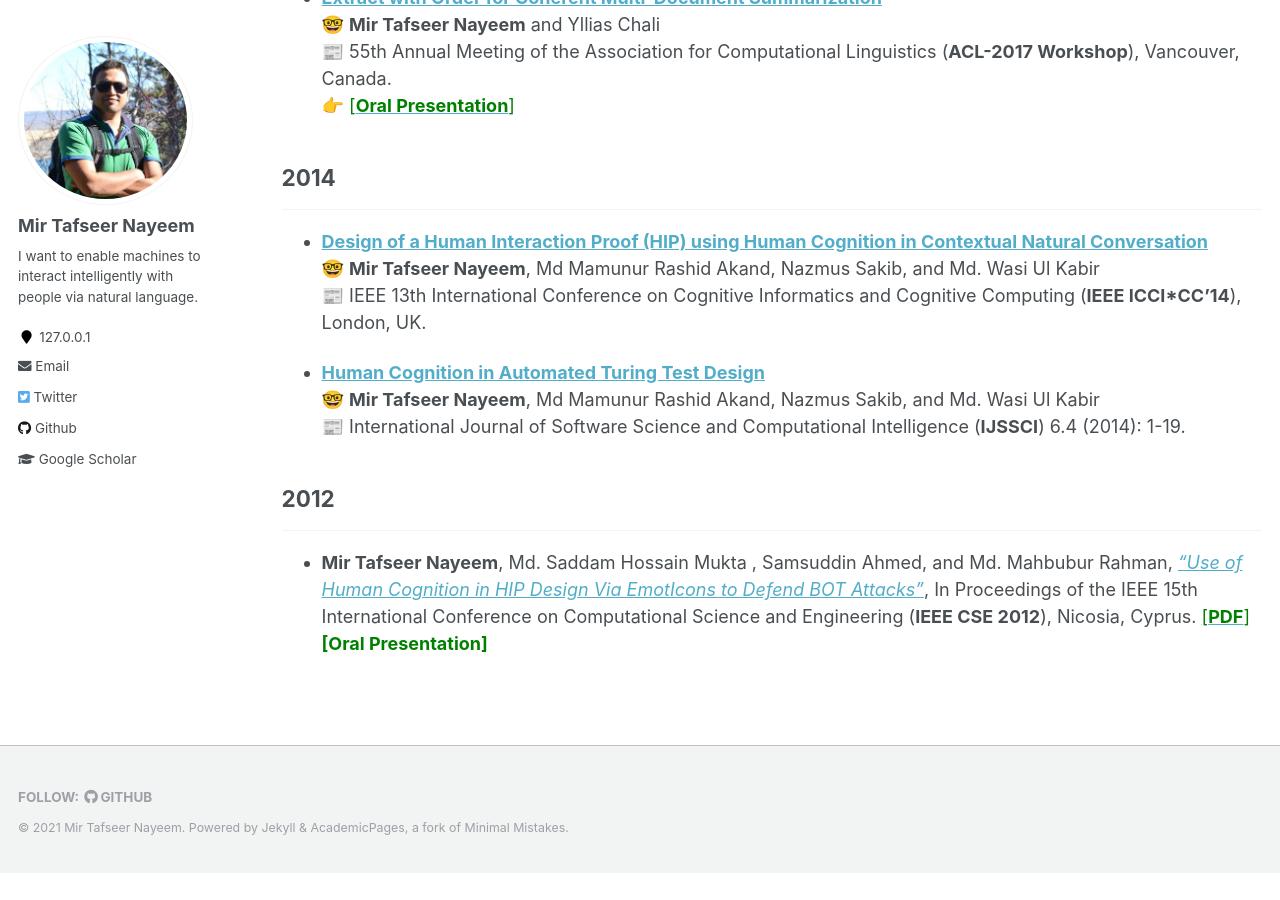
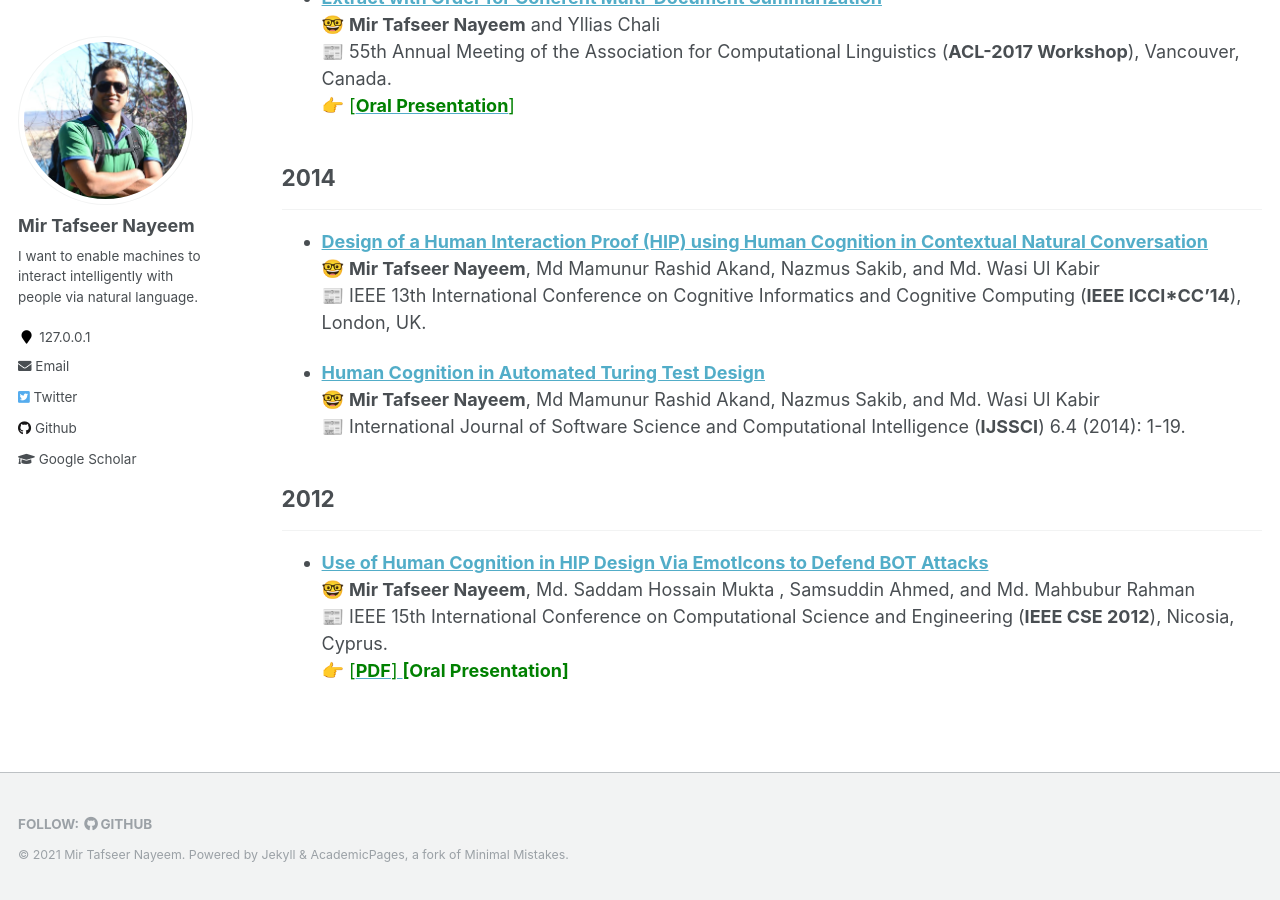
Before and after one commit to sujan-sarker/sujan-sarker.github.io, a Jekyll site: the page built from _pages/publications.md, in a window 1280 px wide and 900 px high, scrolled down 1678 px. Built offline with Jekyll 4.4.1, drawn with Linux system fonts in a browser that asks for light colours; before the commit the page ends 2551 px from its top, so only the background shows below that.

Commit message:
Update publications.md

```diff
--- a/_pages/publications.md
+++ b/_pages/publications.md
@@ -77,4 +77,7 @@ author_profile: true
 
 ## 2012
 -----------
-*  **Mir Tafseer Nayeem**, Md. Saddam Hossain Mukta , Samsuddin Ahmed, and Md. Mahbubur Rahman, [*“Use of Human Cognition in HIP Design Via EmotIcons to Defend BOT Attacks”*](https://ieeexplore.ieee.org/document/6417291/), In Proceedings of the IEEE 15th International Conference on Computational Science and Engineering (**IEEE CSE 2012**), Nicosia, Cyprus. [<span style ="color:Green"> [**PDF**] </span>](https://tafseer-nayeem.github.io/files/IEEE_CSE12_paper.pdf) <span style ="color:Green"> **[Oral Presentation]** </span>
+* [**Use of Human Cognition in HIP Design Via EmotIcons to Defend BOT Attacks**](https://ieeexplore.ieee.org/document/6417291/) <br/>
+🤓 **Mir Tafseer Nayeem**, Md. Saddam Hossain Mukta , Samsuddin Ahmed, and Md. Mahbubur Rahman <br/>
+📰 IEEE 15th International Conference on Computational Science and Engineering (**IEEE CSE 2012**), Nicosia, Cyprus. <br/>
+👉 [<span style ="color:Green"> [**PDF**] </span>](https://tafseer-nayeem.github.io/files/IEEE_CSE12_paper.pdf) <span style ="color:Green"> **[Oral Presentation]** </span>
```
